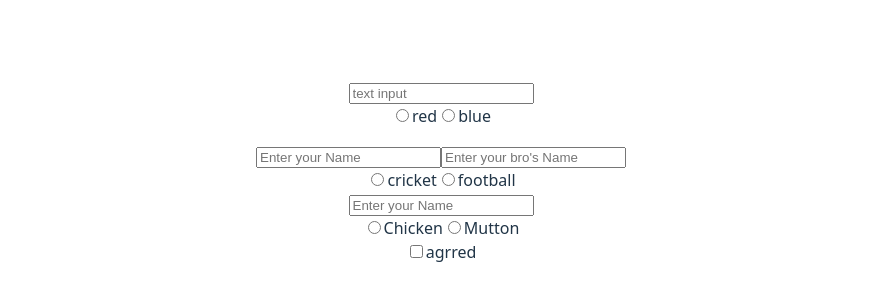
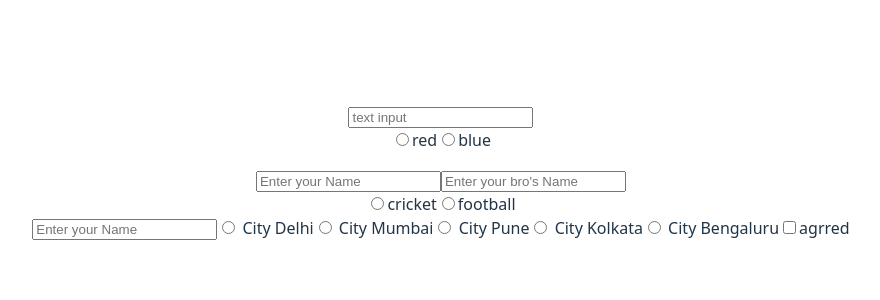
Before and after one commit to DEBAYUDHCHAKRABORTY/react-one08, a React (Vite) app in the folder czar-react/: page / in a window 1280 px wide. Shown: the part 228-528 px from the top of the page, without its empty margins (199-1079 px from the left). Built offline with nearby package versions, Linux system fonts and the light colour scheme.

Commit message:
Czar react (#17)
* main ready

* today's 1st project done

* upgraded

* multiple city by one input

```diff
--- a/czar-react/src/inRadCheck.jsx
+++ b/czar-react/src/inRadCheck.jsx
@@ -1,4 +1,7 @@
 import { useState } from "react";
+import RadioCity from "./radioCities";
+
+const radioOptions = ["Delhi", "Mumbai", "Pune", "Kolkata", "Bengaluru"]
 
 function InRadChe() {
   const [name, setName] = useState();
@@ -15,6 +18,16 @@ function InRadChe() {
 
     if (inputName === "food") {
       setRad(inputVal);
+      setCheck(inputVal);
+    }
+
+    if (inputName === "agree") {
+        const isChecked = event.target.checked
+        if(isChecked){
+            setCheck(rad)
+        }else{
+            setCheck()
+        }
     }
 
     if (inputName === "agree") {
@@ -31,15 +44,19 @@ function InRadChe() {
         onInput={handleBtn}
       />
 
-      <br />
 
-      <input type="radio" name="food" value="Chicken" onInput={handleBtn} />
-      Chicken
 
-      <input type="radio" name="food" value="Mutton" onInput={handleBtn} />
-      Mutton
+      {/* {radioOptions.map(radio =>
+            <>
+                <input type="radio" name="food" value={radio} onInput={handleBtn} /> {radio}
+            </>
+      )} */}
 
-      <br />
+      {radioOptions.map(radio =>
+            <RadioCity radio={radio} handleBtn={handleBtn} key={radio}/>
+      )}
+
+
 
       <input type="checkbox" name="agree" value="agree" onInput={handleBtn} />
       agrred
--- /dev/null
+++ b/czar-react/src/radioCities.jsx
@@ -0,0 +1,7 @@
+export default function RadioCity({radio, handleBtn}) {
+    return(
+        <>
+            <input type="radio" name="food" value={radio} onInput={handleBtn} /> City {radio}
+        </>
+    );
+}
```
